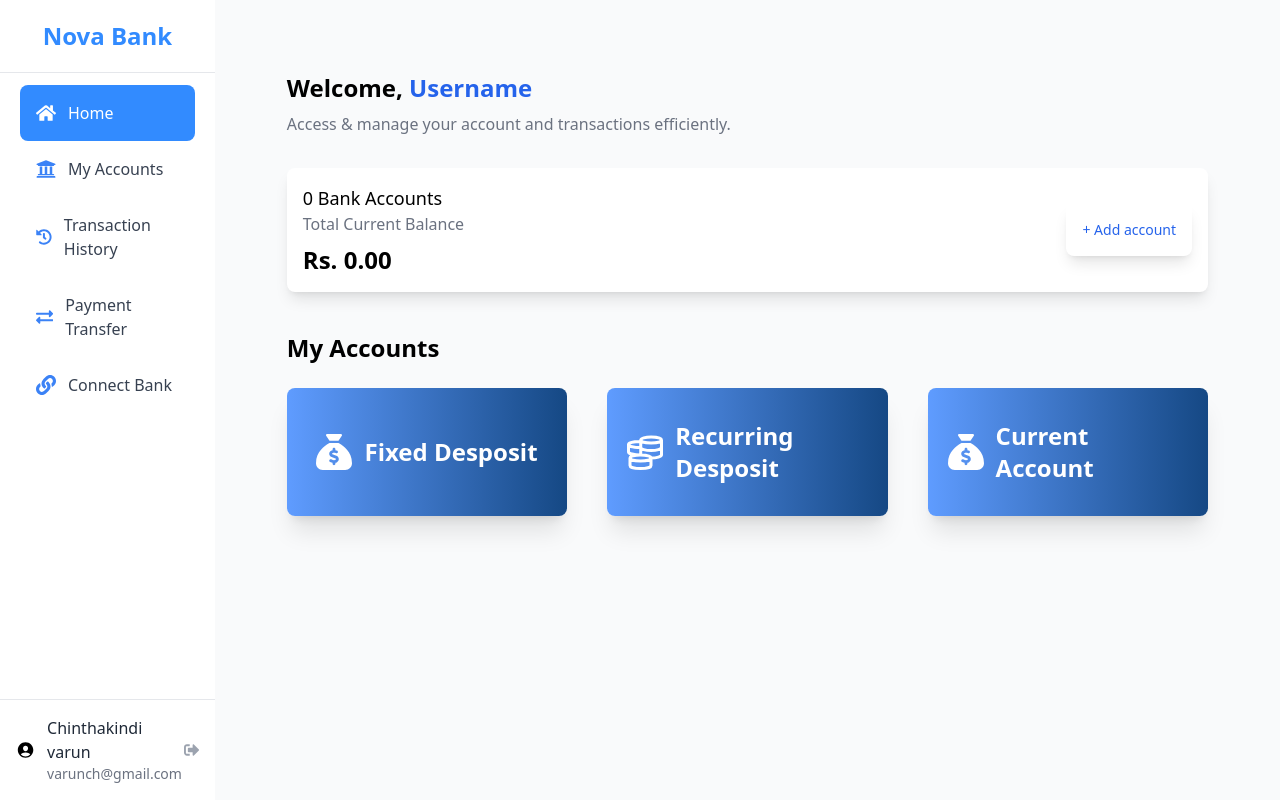
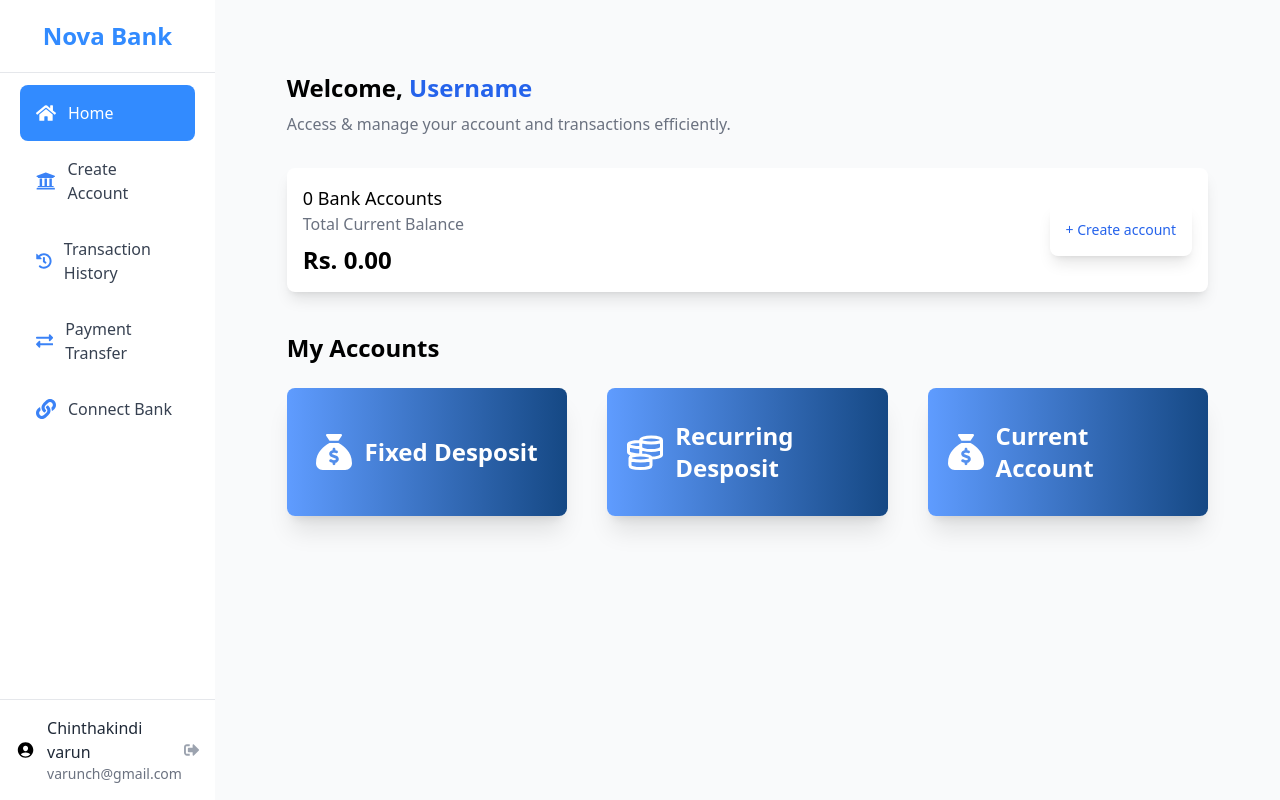
Before and after one commit to KomalVikas13/Online-Banking-System, a React (Vite) app in the folder Frontend/: page /dashboard in a window 1280 px wide. Built offline with nearby package versions, Linux system fonts and the light colour scheme.

Commit message:
API integration successful for Account creation

```diff
--- a/Frontend/src/components/Home.jsx
+++ b/Frontend/src/components/Home.jsx
@@ -2,6 +2,7 @@ import React, { useEffect, useState } from 'react';
 import { GrMoney } from "react-icons/gr";
 import { FaSackDollar } from "react-icons/fa6";
 import axios from 'axios';
+import { useNavigate } from 'react-router-dom';
 
 // Card component
 const Card = ({ children, className }) => {
@@ -14,6 +15,7 @@ const Card = ({ children, className }) => {
 
 const Home = () => {
     // State for data
+    const navigator = useNavigate()
     const [userName, setUserName] = useState('Username');
     const [totalAccounts, setTotalAccounts] = useState(0);
     const [totalBalance, setTotalBalance] = useState(0);
@@ -68,9 +70,9 @@ const Home = () => {
                             <p className="text-gray-500">Total Current Balance</p>
                             <p className="text-2xl font-semibold mt-2">Rs. {totalBalance.toFixed(2)}</p>
                         </div>
-                        <Card className="text-blue-600 hover:text-blue-800 text-sm">
-                            + Add account
-                        </Card>
+                        <div className="text-blue-600 hover:text-blue-800 text-sm">
+                            <button onClick={() => {navigator("/add_account")}} className="shadow-lg rounded-lg p-4 hover:bg-gradient-to-r from-[#5f9cff] to-[#154884] hover:text-white">+ Create account</button>
+                        </div>
                     </div>
                 </Card>
             </div>
--- a/Frontend/src/components/Sidebar.jsx
+++ b/Frontend/src/components/Sidebar.jsx
@@ -31,7 +31,7 @@ const Sidebar = () => {
                         <li className="group">
                             <a href="" className="flex items-center p-4 space-x-3 text-gray-700 hover:bg-blue-100 hover:text-blue-600 group">
                                 <FaUniversity className="text-xl text-blue-500 group-hover:text-blue-600" />
-                                <span className="font-medium">My Accounts</span>
+                                <span className="font-medium">Create Account</span>
                             </a>
                         </li>
                         <li className="group">
```
Also changed, not shown: 1 other file (tests, documents, lock files or other folders).
